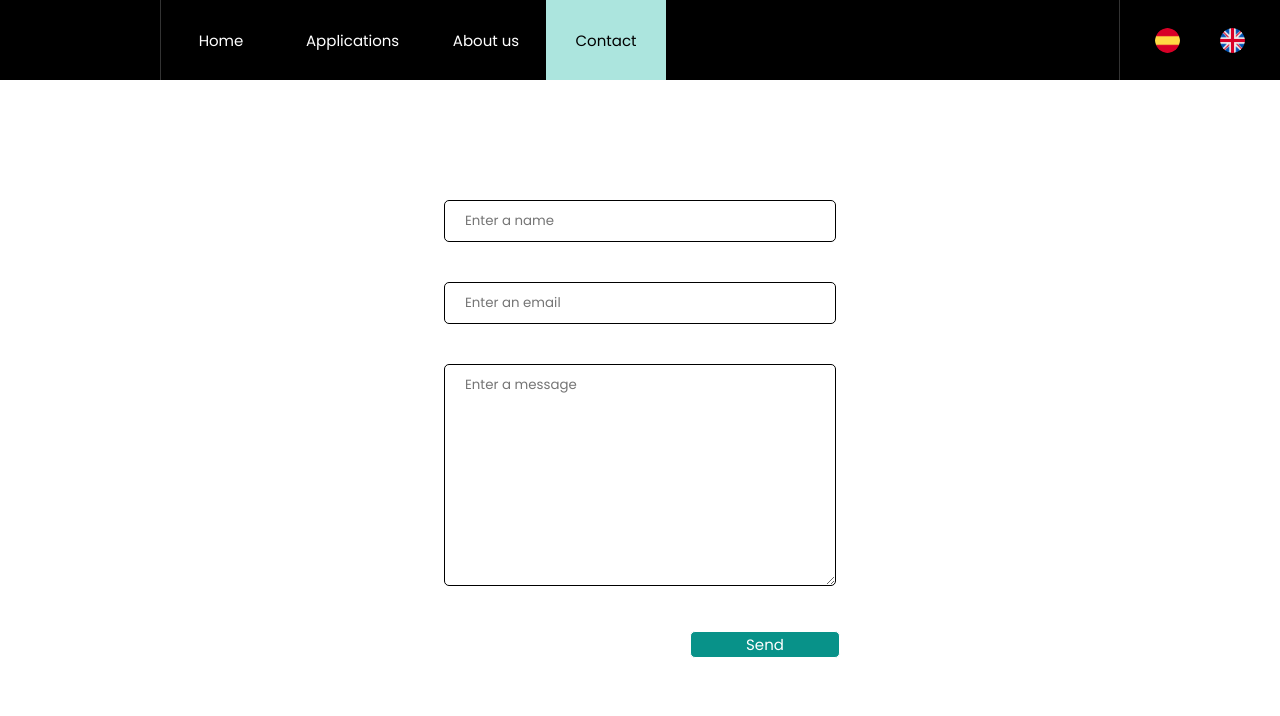
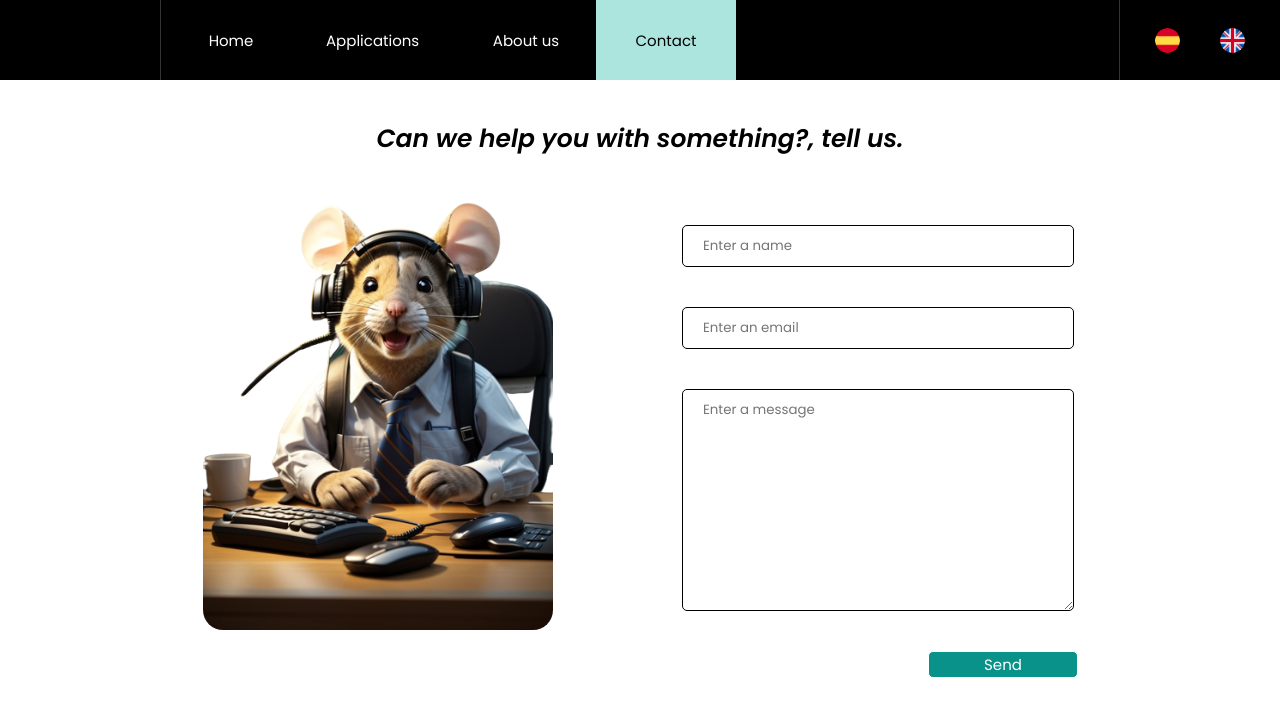
Before and after one commit to raulrod16124/chicmouse, a React (Vite) app: page /contact in a window 1280 px wide. Shown: the top 716 px of the page. Built offline with nearby package versions, Linux system fonts and the light colour scheme; no server answers; a web font is replaced by a local one.

Commit message:
update the contact page UI

```diff
--- a/package.json
+++ b/package.json
@@ -1,7 +1,7 @@
 {
   "name": "chicmouse",
   "private": true,
-  "version": "0.0.13",
+  "version": "0.0.14",
   "type": "module",
   "scripts": {
     "dev": "vite",
--- a/src/modules/aboutUs/AboutUs.styles.ts
+++ b/src/modules/aboutUs/AboutUs.styles.ts
@@ -19,6 +19,7 @@ export const AboutUsContent= styled.div`
     justify-content: center;
     padding: 20px;
     width: 1200px;
+    margin-bottom: 100px;
 `;
 
 export const CharacterInfoWrapper= styled.div`
--- a/src/modules/contact/Contact.styles.ts
+++ b/src/modules/contact/Contact.styles.ts
@@ -6,27 +6,68 @@ export const ContactWrapper= styled.div`
     height: auto;
     display: flex;
     justify-content: center;
-    margin-top: 80px;
     margin-bottom: 100px;
+`;
+
+export const ContactTitle= styled.p`
+    position: absolute;
+    top: 120px;
+    width: 100%;
+    font-size: 25px;
+    font-weight: 600;
+    font-style: italic;
+    text-align: center;
+
     @media ${device.laptop} {
-        margin-top: 50px;
+        font-size: 20px;
+        width: 90%;
+    }
+
+    @media ${device.mobileL} {
+        font-size: 15px;
+        width: 90%;
     }
 `;
 
 export const ContactContent= styled.div`
     display: flex;
-    flex-direction: column;
-    justify-content: center;
-    padding: 20px;
-    width: 400px;
+    justify-content: space-around;
+    align-items: center;
+    padding: 0 20px;
+    width: 1000px;
+    @media ${device.laptop} {
+       flex-direction: column;
+    }
+`;
+
+export const ContactImage = styled.img`
+    align-self: center;
+    width: 350px;
+    height: 500px;
+    border-radius: 20px;
+    margin-top: 50px;
+    @media ${device.laptop} {
+        margin-top: 80px;
+        width: 180px;
+        height: 250px;
+    }
+    @media ${device.mobileL} {
+        margin-top: 80px;
+    }
 `;
 
 export const CustomForm = styled.form`
     display: flex;
     flex-direction: column;
     align-items: center;
-    width: 100%;
+    width: 400px;
     height: 420px;
+    margin-top: 120px;
+    @media ${device.laptop} {
+        margin-top: 20px;
+        width: 90%;
+        margin-bottom: 200px;
+    }
 `;
 
 export const SendingContent = styled.form`
--- a/src/modules/contact/Contact.tsx
+++ b/src/modules/contact/Contact.tsx
@@ -1,5 +1,5 @@
 import { Field, Form, Formik } from "formik"
-import { ContactContent, ContactWrapper, CustomForm, ErrorContent, SendingContent, SentContent, Text, TextError, TextInput, Textarea } from "./Contact.styles"
+import { ContactContent, ContactImage, ContactTitle, ContactWrapper, CustomForm, ErrorContent, SendingContent, SentContent, Text, TextError, TextInput, Textarea } from "./Contact.styles"
 import { useIntl } from "react-intl"
 import { Button } from "common/Button";
 import * as Yup from "yup";
@@ -9,6 +9,8 @@ import { useEffect, useState } from "react";
 import { ClipLoader } from "react-spinners";
 import { FontAwesomeIcon } from "@fortawesome/react-fontawesome";
 import { faCheckCircle, faExclamationCircle } from "@fortawesome/free-solid-svg-icons";
+import contactTeleoperatorImage from "assets/mouseTeleoperatorImage.png";
+import { useWindowSize } from "hooks/useWindowSize";
 
 const {
     VITE_EMAIL_URL
@@ -30,6 +32,7 @@ type FormStatus = "ready" | "sending" | "sent" | "error";
 
 export const Contact = () => {
     const intl = useIntl();
+    const { smallScreenDetected, windowWidth } = useWindowSize();
 
     const sentSuccess = intl.formatMessage({id:"messageSent"});
     const sentError = intl.formatMessage({id:"somethingWrong"});
@@ -53,9 +56,20 @@ export const Contact = () => {
         }
     };
 
+    const mobileSize = windowWidth < 450 ? [100, 30] : [140, 35];
+
     return (
         <ContactWrapper >
+            <ContactTitle
+                className="animate__animated animate__zoomIn animate__delay-0.01s"
+            >
+                {intl.formatMessage({id:"contactUsText"})}
+            </ContactTitle>
             <ContactContent>
+                <ContactImage
+                    className="animate__animated animate__zoomIn animate__delay-0.01s"
+                    src={contactTeleoperatorImage} alt="teleoperator-mouse-image"
+                />
                 <Formik
                     initialValues={initialValues}
                     validationSchema={ContactFormValidator}
@@ -128,12 +142,12 @@ export const Contact = () => {
                                 disabled={formStatus !== "ready"}
                                 type="submit"
                                 content={intl.formatMessage({id:"send"})}
-                                width={150}
-                                height={35}
+                                width={smallScreenDetected ? mobileSize[0] : 150}
+                                height={smallScreenDetected ? mobileSize[1] : 35}
                                 background={formStatus !== "ready" ? "#82b9b5" : "#089289"}
                                 color="#fff"
                                 fontSize={15}
-                                margin="25px 0 0 0"
+                                margin="20px 0 0 0"
                                 align="end"
                             />
 
--- a/src/modules/nav/Nav.styles.ts
+++ b/src/modules/nav/Nav.styles.ts
@@ -67,6 +67,7 @@ export const MenuItemContent = styled(Link)<TMenuItem>`
     font-size: 15px;
     cursor: pointer;
     transition: all .5s ease-out;
+    padding: 0 10px;
 
     &:hover{
         background: ${props => !props.selected && "rgba(141,227,217, .8)"};
--- a/src/translations/app_en.json
+++ b/src/translations/app_en.json
@@ -16,6 +16,7 @@
     "applications": "Applications",
     "aboutUs": "About us",
     "contact": "Contact",
+    "contactUsText": "Can we help you with something?, tell us.",
     "language": "Language",
     "nameRequired": "Please, the name is required",
     "matchupDescriptionP1": "Card game app where players can unlock new content as they complete levels.",
--- a/src/translations/app_es.json
+++ b/src/translations/app_es.json
@@ -16,6 +16,7 @@
     "applications": "Aplicaciones",
     "aboutUs": "Sobre nosotros",
     "contact": "Contacto",
+    "contactUsText": "Podemos ayudarte en algo?, cuéntanos.",
     "language": "Idioma",
     "nameRequired": "Por favor, escriba un nombre",
     "matchupDescriptionP1": "App de juego de cartas en donde los jugadores pueden ir desbloqueando nuevo contenido según van completando niveles.",
```
Also changed, not shown: src/assets/mouseTeleoperatorImage.png (added).
